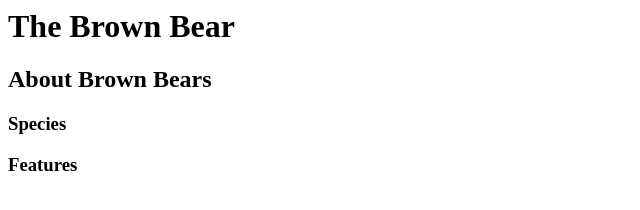
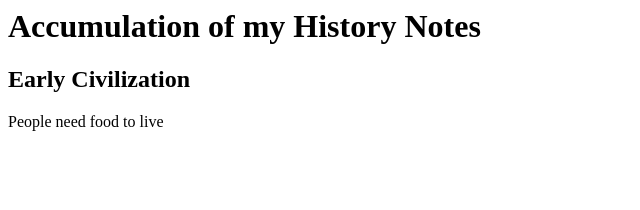
Before and after one commit to TanglyEagle7718/FirstWebsite.github.io, a plain HTML site: page index.html in a window 1280 px wide. Shown: the whole page, without its empty margins (0-640 px from the left). Drawn offline with Linux system fonts and the light colour scheme.

Commit message:
Update index.html

```diff
--- a/index.html
+++ b/index.html
@@ -1,14 +1,13 @@
 
 <html>
   <title>
-    work?
+    My Notes
   </title>
 
   <body>
-    <h1>The Brown Bear</h1>
-    <h2>About Brown Bears</h2>
-    <h3>Species</h3>
-    <h3>Features</h3>
+    <h1>Accumulation of my History Notes</h1>
+    <h2>Early Civilization</h2>
+    <p>People need food to live</p>
 </body>
 
 </html>
```
